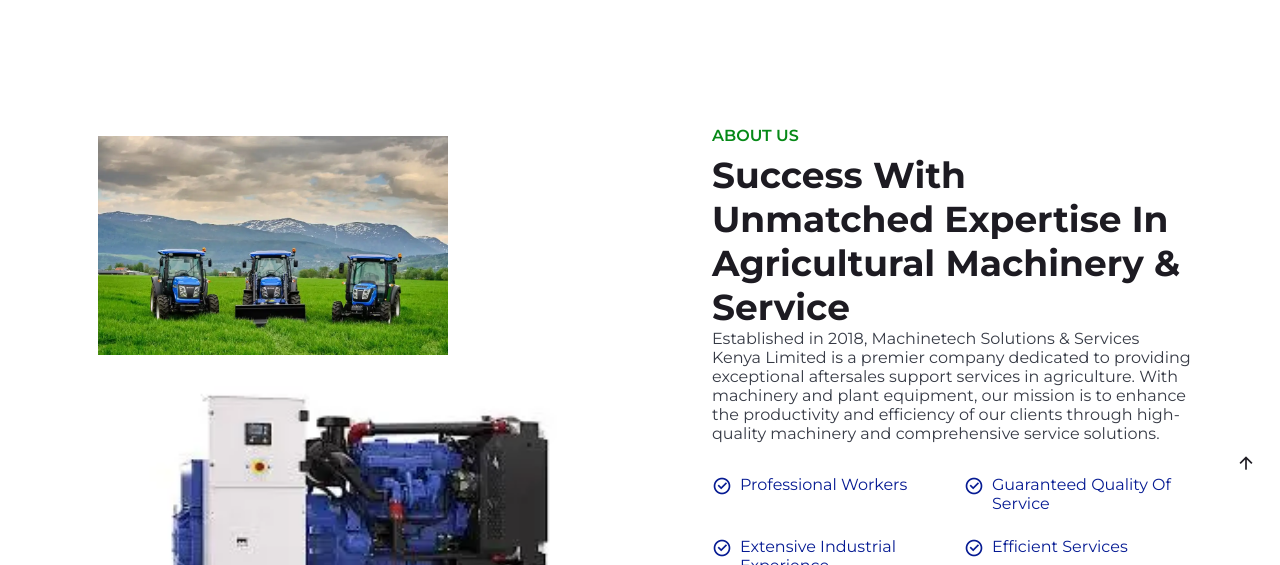
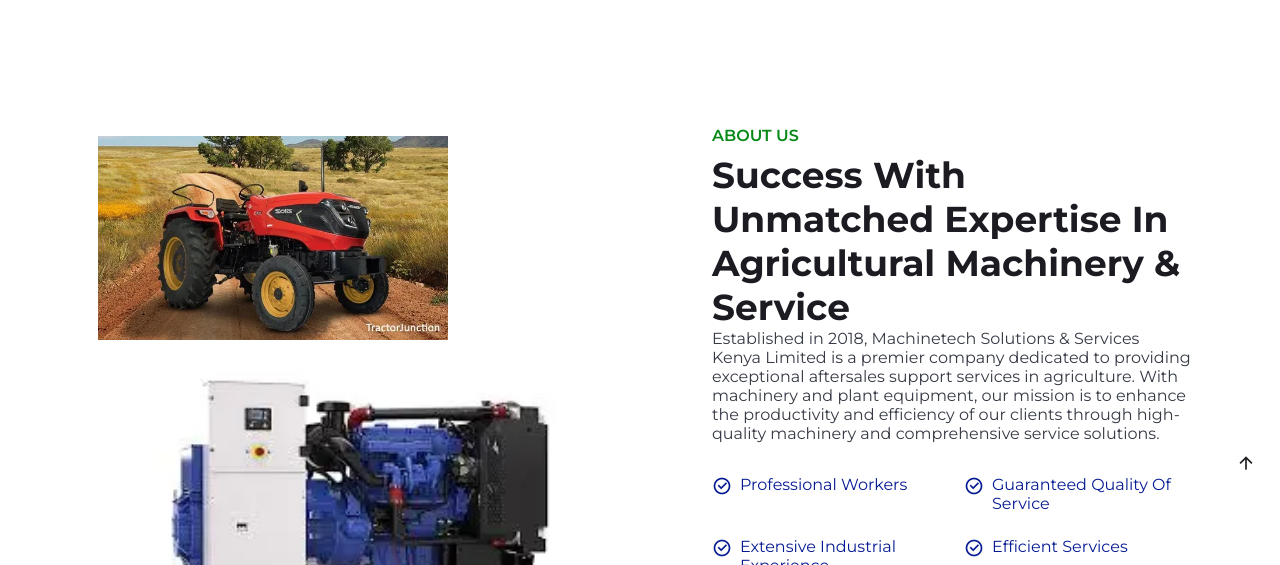
Before and after one commit to ALVIN02-ui/revamp, a plain HTML site: page index.html in a window 1280 px wide. Shown: the part 718-1283 px from the top of the page. Drawn offline with nearby package versions, Linux system fonts and the light colour scheme.

Commit message:
red solis

```diff
--- a/index.html
+++ b/index.html
@@ -169,7 +169,7 @@
                     </div>
 
                     <div class="about__images">
-                        <img src="assets/img/about-img-1.webp" alt="" class="about__img-1">
+                        <img src="assets/img/About-img-03.webp" alt="" class="about__img-1">
                         <img src="assets/img/about-img-2.webp" alt="" class="about__img-2">
                     </div>
                 </div>
```
Also changed, not shown: assets/img/About-img-03.webp (added).
